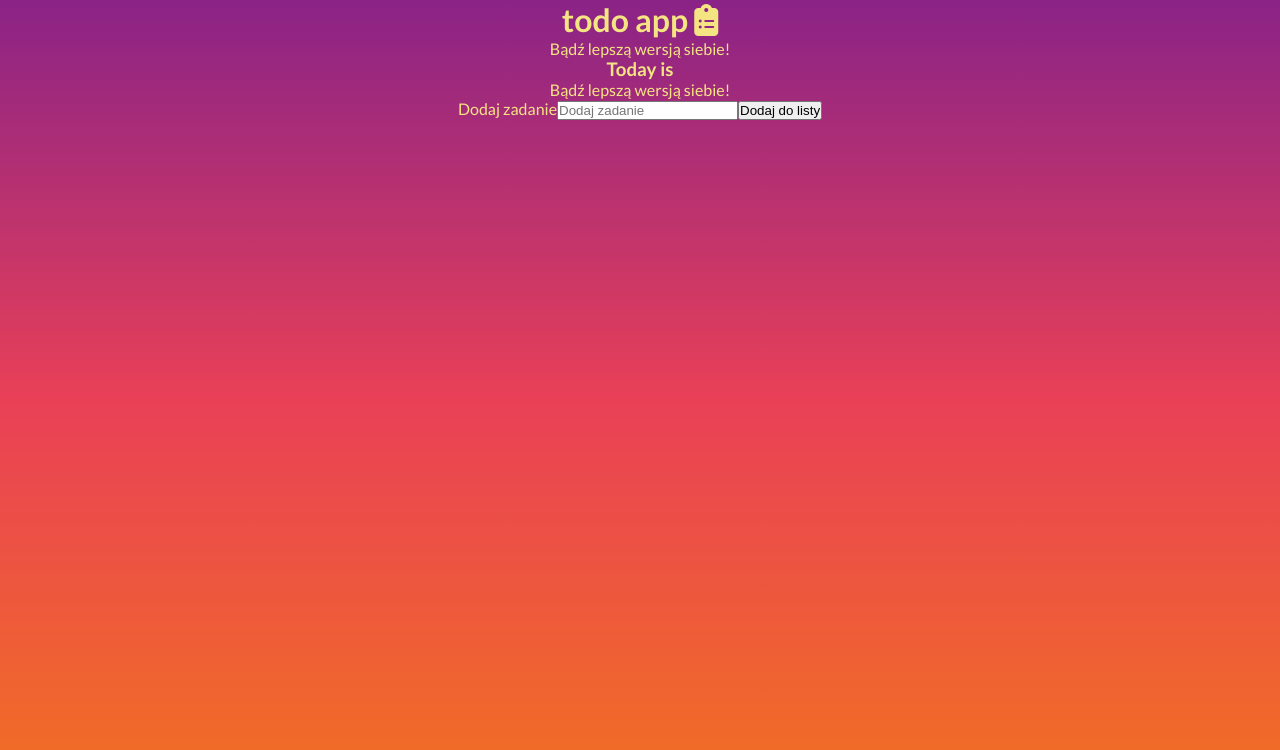
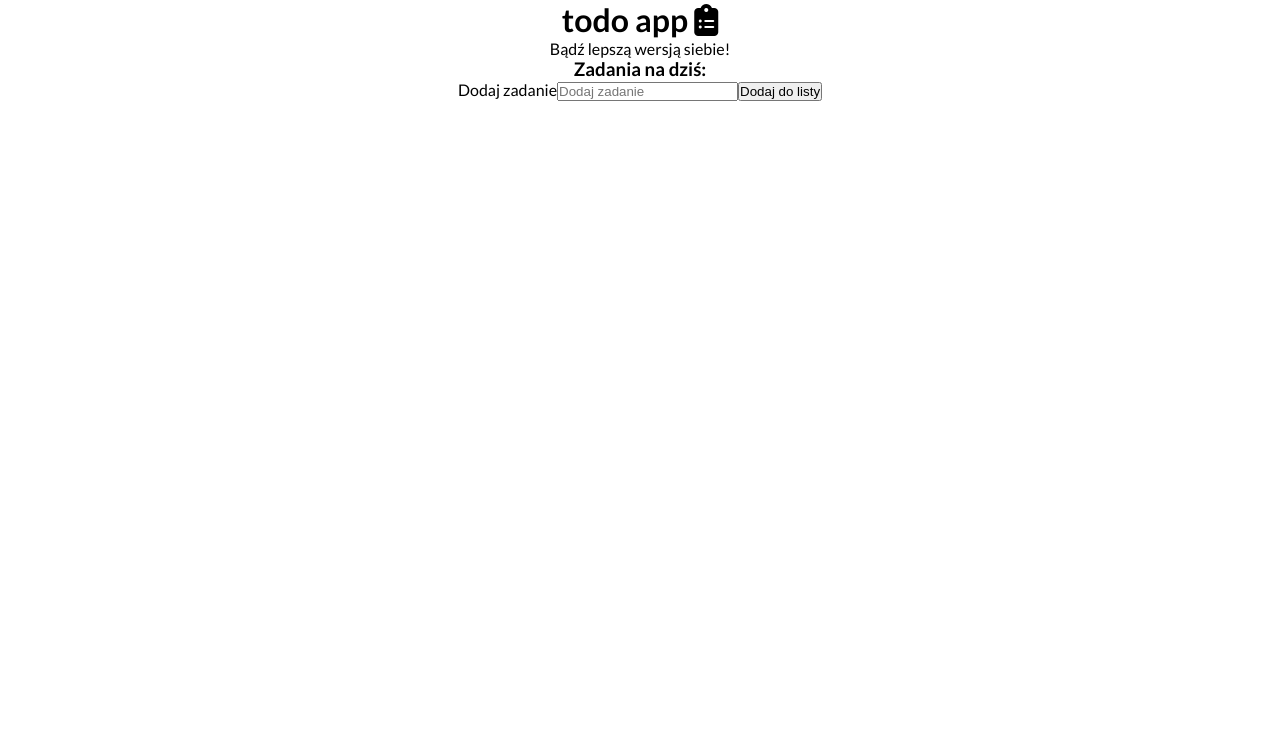
Before and after one commit to planetoida90210/To-Do-App, a React (Create React App) app: page / in a window 1280 px wide. Shown: the top 750 px of the page. Built offline with nearby package versions, Linux system fonts and the light colour scheme.

Commit message:
styling css

```diff
--- a/src/App.css
+++ b/src/App.css
@@ -4,23 +4,28 @@
   box-sizing: border-box;
 }
 body {
-  background: linear-gradient(#8a2387, #e94057, #f27121);
-  background-repeat: no-repeat;
-  background-attachment: fixed;
   font-family: "Lato", sans-serif;
   text-align: center;
-  color: #f5e482;
 }
 
 /* mobile styles */
 
 @media screen and (max-width: 320px) {
   .main-header {
-    padding: 30px 0 50px 0;
+    color: #f5e482;
+    height: 100px;
+    width: 100vw;
+    background-repeat: no-repeat;
+    background-attachment: fixed;
+    background: linear-gradient(#8a2387, #e94057, #f27121);
+    padding: 30px 0 150px;
+    border-radius: 5px;
+    margin-top: -5px;
     text-transform: uppercase;
     border-bottom: 1px solid #f5e482;
   }
   .main-quote {
-    font-size: 12px;
+    font-size: 10px;
+    letter-spacing: 1px;
   }
 }
--- a/src/ToDoList.js
+++ b/src/ToDoList.js
@@ -53,8 +53,7 @@ class ToDoList extends Component {
     });
     return (
       <div>
-        <h3 className='app-date'>Today is </h3>
-        <p>Bądź lepszą wersją siebie!</p>
+        <h3 className='app-date'>Zadania na dziś: </h3>
         <NewTask createTask={this.create} />
         <ul>{todos}</ul>
       </div>
```
